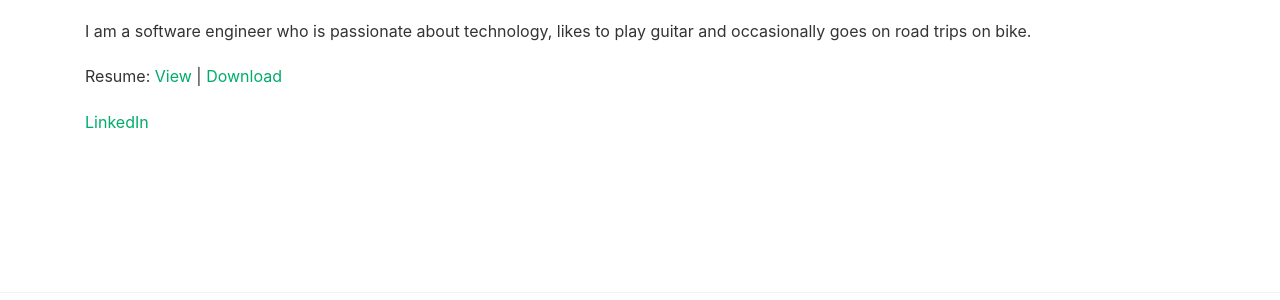
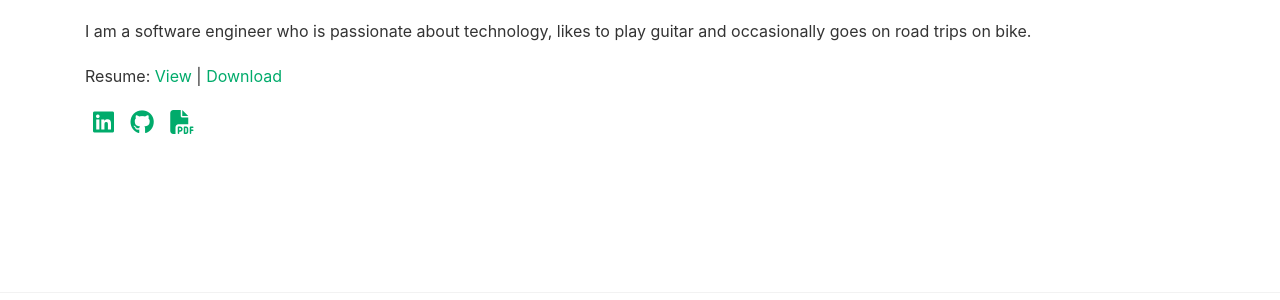
Before and after one commit to vikas3045/vikas3045.github.io, a Jekyll site: the page built from _pages/about.md, in a window 1280 px wide. Shown: the part 139-439 px from the top of the page. Built offline with Jekyll 4.4.1, drawn with Linux system fonts in a browser that asks for light colours; nearby versions of some CDN libraries.

Commit message:
Update about.md

```diff
--- a/_pages/about.md
+++ b/_pages/about.md
@@ -8,4 +8,12 @@ I am a software engineer who is passionate about technology, likes to play guita
 
 Resume: <a href="/resume">View</a> <span>|</span> <a href="/resume.pdf?{{ site.time}}" target="_blank">Download</a>
 
-<a href="https://www.linkedin.com/in/sharmavikas10/" target="_blank">LinkedIn</a>
+<span class="ml-2 mx-2">
+    <a href="https://linkedin.com/in/sharmavikas10/" target="_blank"><i class="fa-brands fa-linkedin fa-xl"></i></a>
+</span>
+<span class="ml-1 mx-1">
+    <a href="https://github.com/vikas3045" target="_blank"><i class="fa-brands fa-github fa-xl"></i></a>
+</span>
+<span class="ml-2 mx-2">
+    <a href="https://vikassharma.me/resume/"><i class="fa-solid fa-file-pdf fa-xl"></i></a>
+</span>
```
